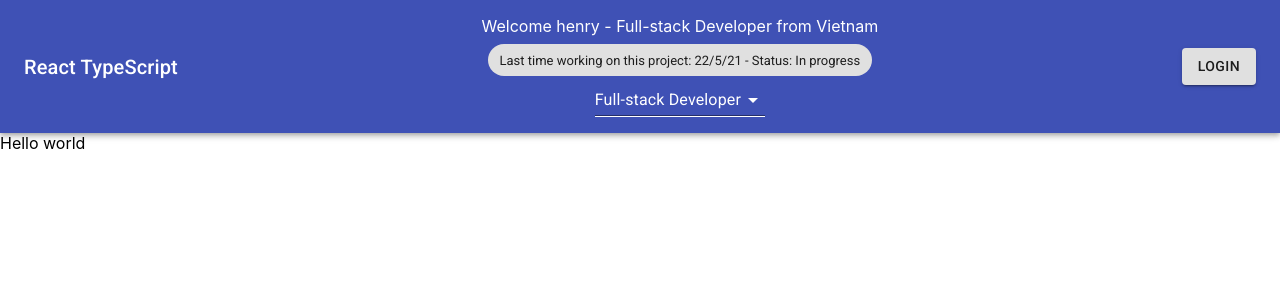
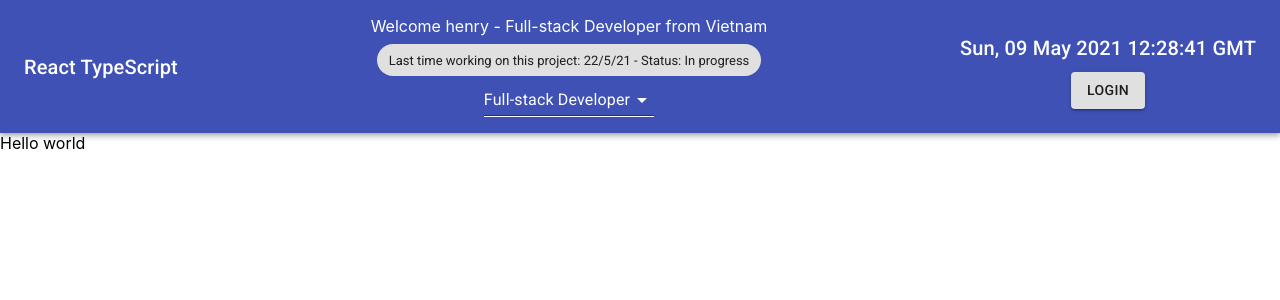
Before and after one commit to lpredrum136/react-typescript-crash-tutorial, a React (Create React App) app: page / in a window 1280 px wide. Shown: the top 300 px of the page. Built offline with nearby package versions, Linux system fonts and the light colour scheme.

Commit message:
useState 2

```diff
--- a/src/components/Navbar.tsx
+++ b/src/components/Navbar.tsx
@@ -12,7 +12,7 @@ import {
 	FormControl
 	// InputLabel
 } from '@material-ui/core'
-import { useContext, useState, ChangeEvent } from 'react'
+import { useContext, useState, ChangeEvent, useEffect } from 'react'
 import {
 	ProgressContext,
 	ProgressContextDefault
@@ -42,10 +42,18 @@ const Navbar = () => {
 		setPosition(event.target.value as string)
 	}
 
+	const [time, setTime] = useState<Date>(() => new Date(Date.now()))
+
 	// context
 	const { lastTime, status } = useContext(
 		ProgressContext
 	) as ProgressContextDefault
+
+	// useEffect
+	useEffect(() => {
+		const timer = setInterval(() => setTime(new Date(Date.now())), 1000)
+		return () => clearInterval(timer)
+	}, [])
 
 	return (
 		<AppBar position='static'>
@@ -85,7 +93,12 @@ const Navbar = () => {
 						</Box>
 					</Box>
 
-					<Button variant='contained'>Login</Button>
+					<Box textAlign='center'>
+						<Box my={1}>
+							<Typography variant='h6'>{time.toUTCString()}</Typography>
+						</Box>
+						<Button variant='contained'>Login</Button>
+					</Box>
 				</Box>
 			</Toolbar>
 		</AppBar>
```
